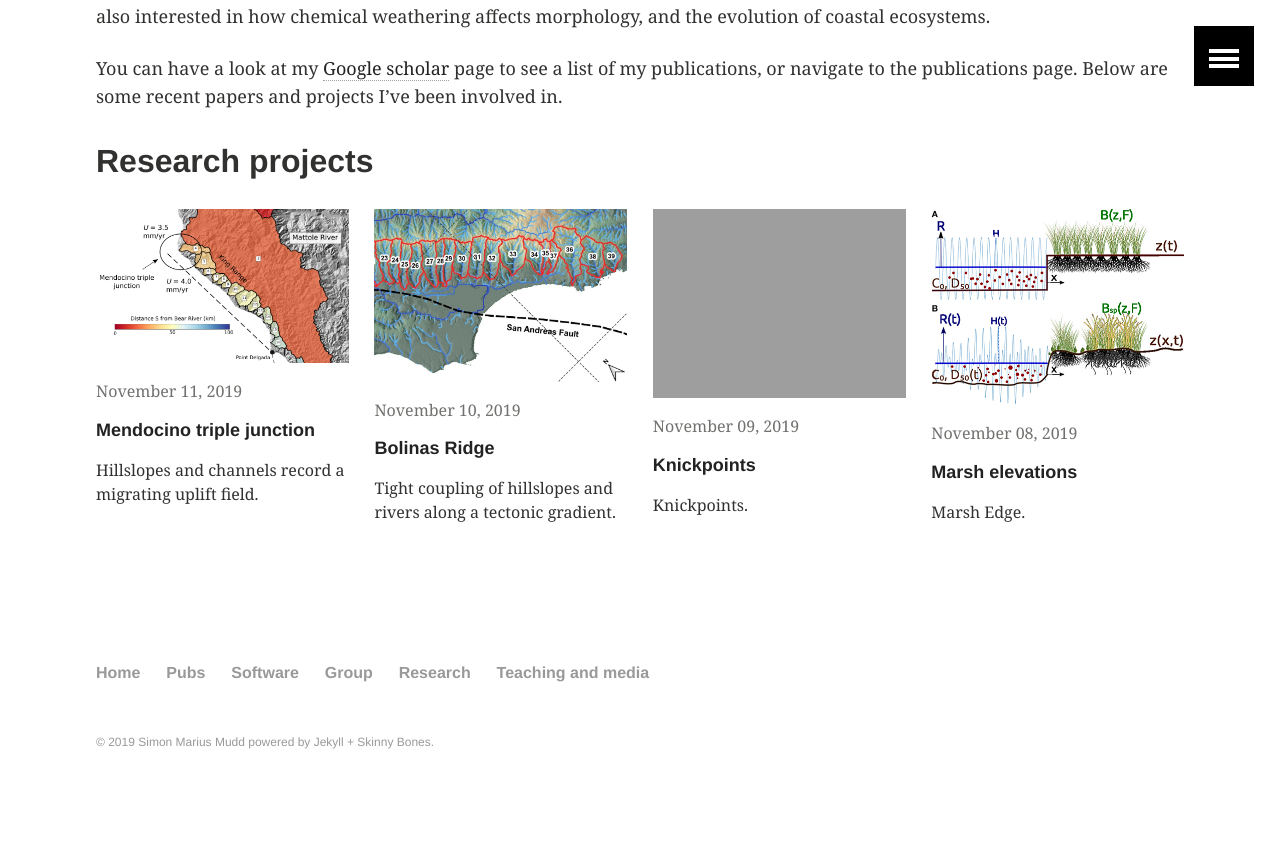
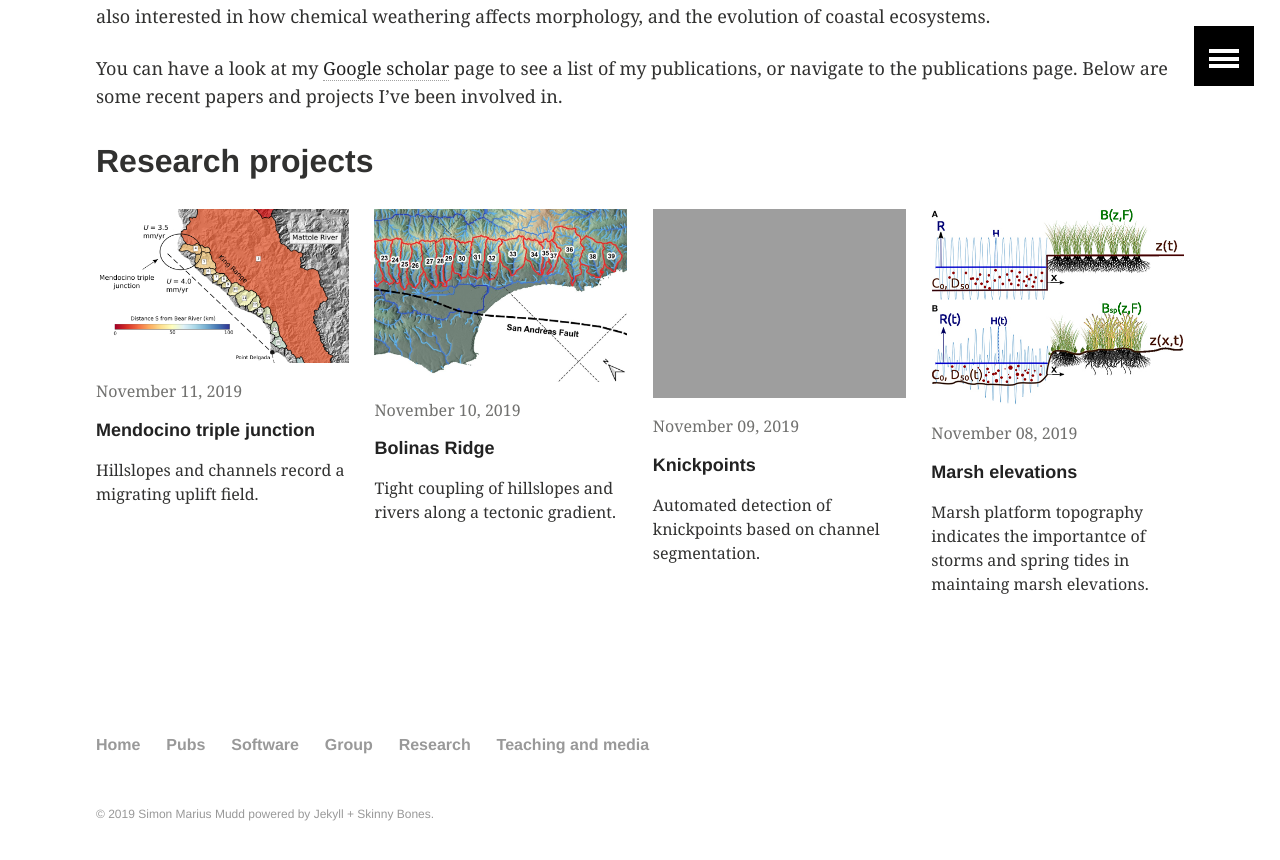
Before and after one commit to simon-m-mudd/simon-m-mudd.github.io, a Jekyll site: the page built from research/index.md, in a window 1280 px wide and 900 px high, scrolled down 651 px. Shown: the top 860 px of the window. Built offline with Jekyll 4.4.1, drawn with Linux system fonts in a browser that asks for light colours; before the commit the page ends 1479 px from its top, so only the background shows below that.

Commit message:
A few more minor updates to the wording

```diff
--- a/_posts/research/2019-11-08-MarshEdge.md
+++ b/_posts/research/2019-11-08-MarshEdge.md
@@ -2,7 +2,7 @@
 layout: article
 title: "Marsh elevations"
 categories: research
-excerpt: "Marsh Edge."
+excerpt: "Marsh platform topography indicates the importantce of storms and spring tides in maintaing marsh elevations."
 tags: [research, hillslopes, geomorphology]
 modified: 2019-11-11
 image:
--- a/_posts/research/2019-11-09-Knickpoints.md
+++ b/_posts/research/2019-11-09-Knickpoints.md
@@ -2,7 +2,7 @@
 layout: article
 title: "Knickpoints"
 categories: research
-excerpt: "Knickpoints."
+excerpt: "Automated detection of knickpoints based on channel segmentation."
 tags: [research, hillslopes, geomorphology]
 modified: 2019-11-11
 image:
```
